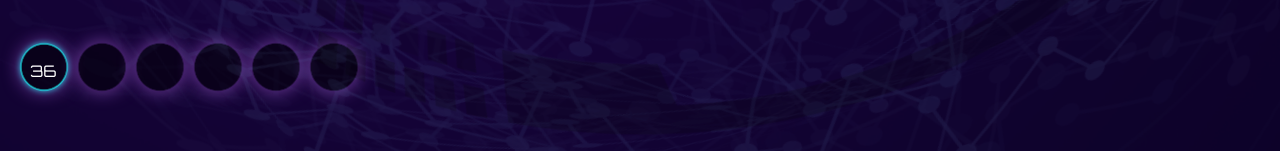
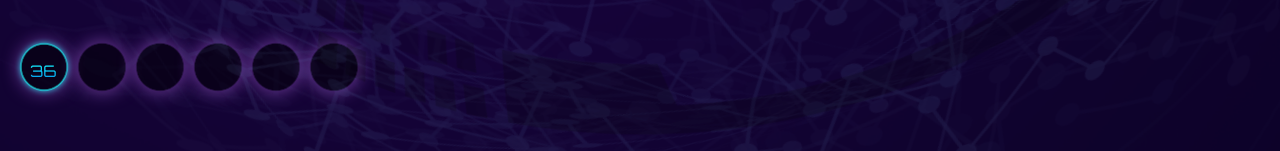
Before and after one commit to Lotto24/scifi-lotto, an Angular app: page / in a window 1280 px wide. Shown: the part 1323-1474 px from the top of the page. Built offline with nearby package versions, Linux system fonts and the light colour scheme.

Commit message:
text gradient

```diff
--- a/src/app/selected-numbers/selected-numbers.component.scss
+++ b/src/app/selected-numbers/selected-numbers.component.scss
@@ -21,4 +21,7 @@
   position: relative;
   left: 30px;
   top: 38px;
+  background: -webkit-linear-gradient(#18ffff, #0091ea);
+  -webkit-background-clip: text;
+  -webkit-text-fill-color: transparent;
 }
```
